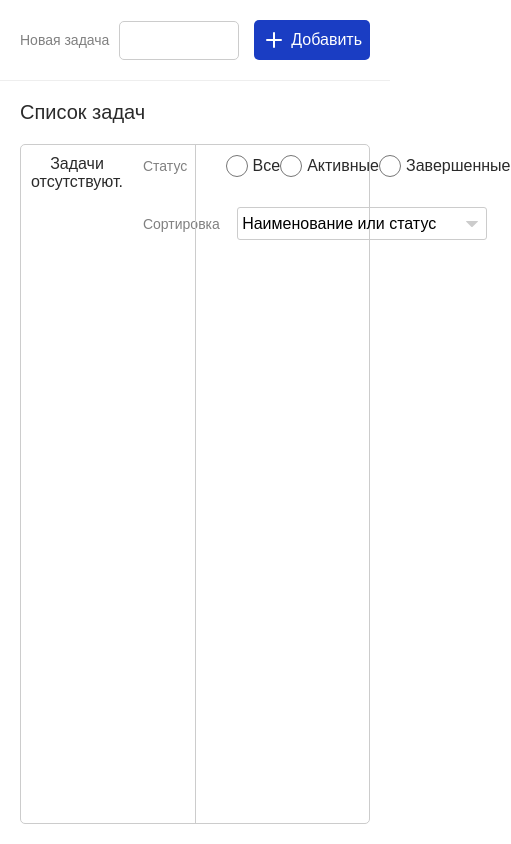
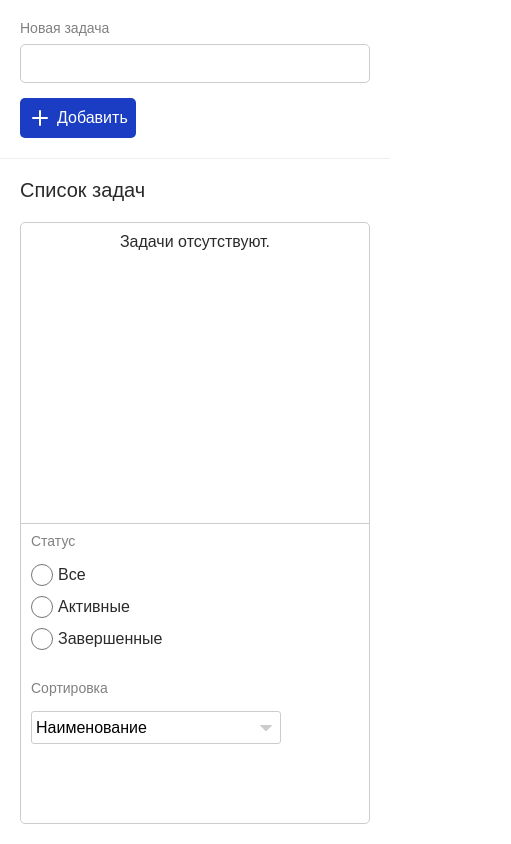
Before and after one commit to StasyaShu/test-datagile-react, a React (Create React App) app in the folder todo-list/: page / in a window 390 px wide. Shown: the whole page, 511 px wide, since content can reach past the window. Built offline with nearby package versions, Linux system fonts and the light colour scheme.

Commit message:
Сортировка задач + стили адаптив

```diff
--- a/todo-list/src/App.css
+++ b/todo-list/src/App.css
@@ -51,6 +51,7 @@ h1 {
 
 .app-main {
   height: 100%;
+  overflow-y: hidden;
 }
 
 .app-main__content {
@@ -80,4 +81,18 @@ h1 {
   flex-direction: column;
   height: 100%;
   padding: 10px;
+  overflow-y: hidden;
 }
+
+@media (max-width: 1024px) {
+  .app-main__content {
+    flex-direction: column;
+  }
+
+  .app-main__content::after {
+    top: 50%;
+    left: 0;
+    height: 1px;
+    width: 100%;
+  }
+}
--- a/todo-list/src/components/Filters/Filters.css
+++ b/todo-list/src/components/Filters/Filters.css
@@ -82,3 +82,27 @@
   transform: rotate(180deg);
   transition: all 0.3s ease-in-out;
 }
+
+@media (max-width: 1024px) {
+  .filters-block {
+    flex-direction: column;
+    align-items: start;
+  }
+
+  .filters-block p {
+    margin: 0 0 15px 0;
+  }
+
+  .filters-block__wrapper {
+    flex-direction: column;
+    align-items: start;
+  }
+
+  .filters-block__wrapper--radio div:not(:last-child) {
+    margin: 0 0 10px 0;
+  }
+
+  .filters-block__wrapper--select svg {
+    top: 9px;
+  }
+}
--- a/todo-list/src/components/Filters/Filters.js
+++ b/todo-list/src/components/Filters/Filters.js
@@ -4,6 +4,7 @@ import {
   setOnlyFinished,
   setOnlyActive,
   resetFilters,
+  sortTodos,
 } from '../../redux/slices/filtersSlice';
 import './Filters.css';
 
@@ -32,6 +33,10 @@ const Filters = () => {
     }
   };
 
+  const handleSortTodos = e => {
+    dispatch(sortTodos(e.target.value));
+  };
+
   return (
     <div className='filters'>
       <div className='filters__radio filters-block'>
@@ -55,10 +60,9 @@ const Filters = () => {
         <p>Сортировка</p>
         <div className='filters-block__wrapper filters-block__wrapper--select'>
           <VscTriangleDown />
-          <select>
-            <option value='any'>Наименование или статус</option>
-            <option value='name'>Наименование</option>
-            <option value='status'>Статус</option>
+          <select onChange={handleSortTodos} defaultValue='name'>
+            <option value='text'>Наименование</option>
+            <option value='isDone'>Статус</option>
           </select>
         </div>
       </div>
--- a/todo-list/src/components/TodoForm/TodoForm.css
+++ b/todo-list/src/components/TodoForm/TodoForm.css
@@ -55,3 +55,33 @@
   background-color: #546cc9;
   transition: all 0.3s ease-in-out;
 }
+
+@media (max-width: 1024px) {
+  .todo-form form {
+    flex-wrap: wrap;
+    justify-content: space-between;
+  }
+  .todo-form label {
+    width: 100%;
+    text-align: left;
+    margin: 0 0 8px 0;
+  }
+  .todo-form input {
+    margin: 0;
+    width: 62%;
+  }
+
+  .todo-form button[type='submit'] {
+    width: 116px;
+  }
+}
+
+@media (max-width: 390px) {
+  .todo-form input {
+    margin: 0 0 15px 0;
+    width: 100%;
+  }
+  .todo-form button[type='submit'] {
+    margin: 0;
+  }
+}
--- a/todo-list/src/components/TodoList/TodoList.css
+++ b/todo-list/src/components/TodoList/TodoList.css
@@ -2,18 +2,22 @@
   text-align: center;
 }
 
+.todo-list {
+  display: block;
+  overflow-y: auto;
+}
+
 .todo-list ul {
+  display: block;
   list-style: none;
   width: 100%;
+  overflow-y: auto;
 }
 
 .todo-list li {
   width: 100%;
   display: flex;
   align-items: center;
-}
-
-.todo-list li:not(:last-child) {
   margin: 0 0 10px 0;
 }
 
--- a/todo-list/src/components/TodoList/TodoList.js
+++ b/todo-list/src/components/TodoList/TodoList.js
@@ -6,13 +6,19 @@ import {
   setTodoIsDone,
   selectTodos,
 } from '../../redux/slices/todoSlice';
-import {selectOnlyFinished} from '../../redux/slices/filtersSlice';
+import {
+  selectOnlyFinished,
+  selectSortValue,
+} from '../../redux/slices/filtersSlice';
 import './TodoList.css';
 
 const TodoList = () => {
   const dispatch = useDispatch();
   const todos = useSelector(selectTodos);
   const onlyFinishedFilter = useSelector(selectOnlyFinished);
+  const sortValue = useSelector(selectSortValue);
+
+  console.log(sortValue);
 
   const filteredTodos = todos.filter(todo => {
     if (onlyFinishedFilter === null) return true;
@@ -20,6 +26,12 @@ const TodoList = () => {
     const matchesActive = !onlyFinishedFilter ? !todo.isDone : true;
     return matchesFinished && matchesActive;
   });
+
+  function byField(fieldName) {
+    return (a, b) => (a[fieldName] > b[fieldName] ? 1 : -1);
+  }
+
+  filteredTodos.sort(byField(sortValue));
 
   const handleDeleteTodo = todoId => {
     dispatch(deleteTodo(todoId));
--- a/todo-list/src/redux/slices/filtersSlice.js
+++ b/todo-list/src/redux/slices/filtersSlice.js
@@ -3,6 +3,7 @@ import {createSlice} from '@reduxjs/toolkit';
 const initialState = {
   text: '',
   onlyDone: null,
+  sortValue: 'text',
 };
 
 const filterSlice = createSlice({
@@ -18,12 +19,16 @@ const filterSlice = createSlice({
     resetFilters: () => {
       return initialState;
     },
+    sortTodos: (state, action) => {
+      state.sortValue = action.payload;
+    },
   },
 });
 
-export const {setOnlyFinished, setOnlyActive, resetFilters} =
+export const {setOnlyFinished, setOnlyActive, resetFilters, sortTodos} =
   filterSlice.actions;
 
 export const selectOnlyFinished = state => state.filters.onlyDone;
+export const selectSortValue = state => state.filters.sortValue;
 
 export default filterSlice.reducer;
```
